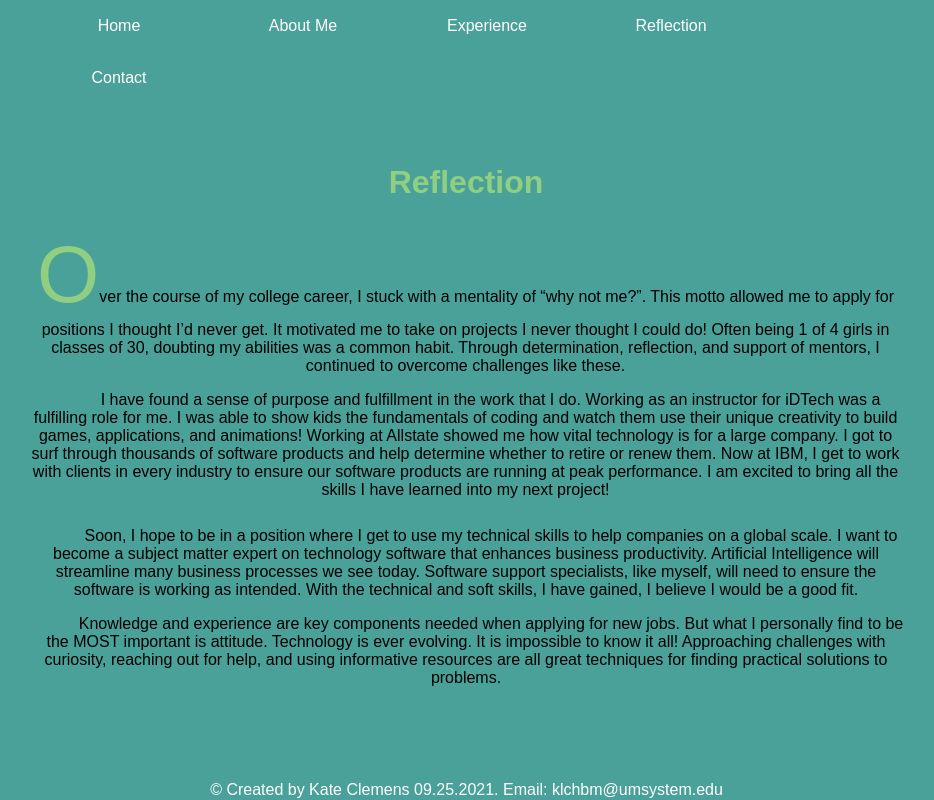
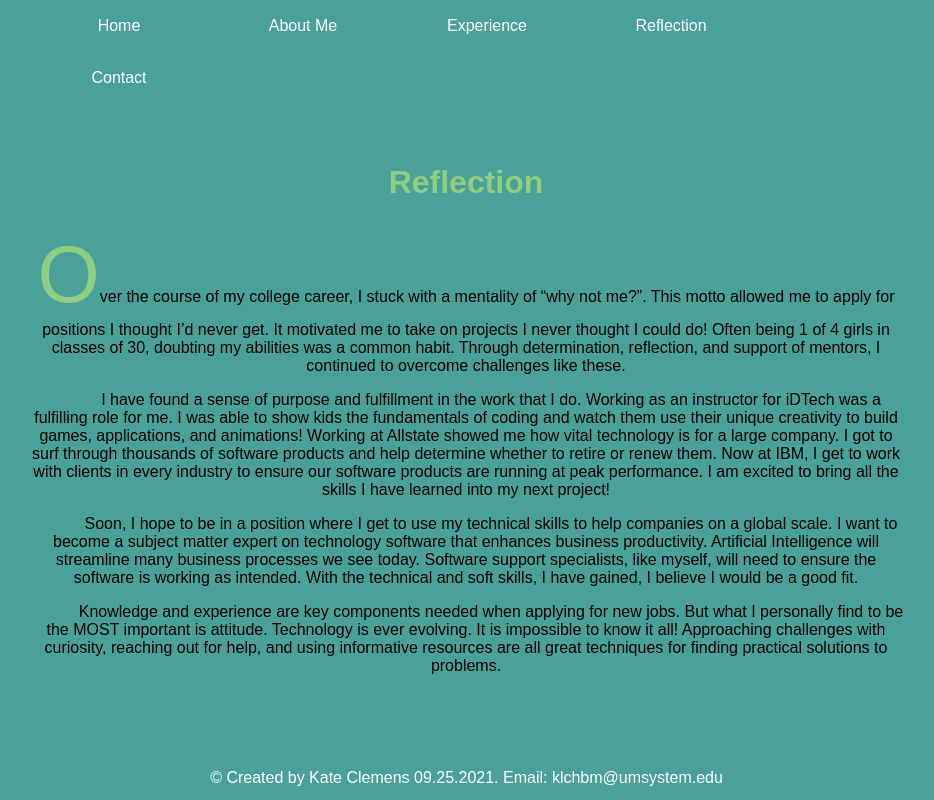
Before and after one commit to klchbm/klchbm.github.io, a PHP site: page /reflection.html in a window 1280 px wide. Shown: the whole page, without its empty margins (173-1107 px from the left). Run offline with PHP 8.4, Linux system fonts and the light colour scheme.

Commit message:
Add files via upload

```diff
--- a/islt_7310/about.html
+++ b/islt_7310/about.html
@@ -86,13 +86,13 @@ Tested:  9.25.21; Passed on Safari and Chrome browsers
         <br>
         <br>
 
-        <row4>
+        <div id="div">
            <blockquote id="quote">It's not a faith in technology. It's faith in people. <br><em>~Steve Jobs</em></blockquote>
             <br>
             <br>
             <br>
-           <iframe id=vid width="560" height="315" src="https://www.youtube.com/embed/44dDbz02204" title="YouTube video player" frameborder="0" allow="accelerometer; autoplay; clipboard-write; encrypted-media; gyroscope; picture-in-picture" allowfullscreen></iframe>
-        </row4>
+           <iframe id=vid width="560" height="315" src="https://www.youtube.com/embed/44dDbz02204" title="YouTube video player" allow="accelerometer; autoplay; clipboard-write; encrypted-media; gyroscope; picture-in-picture" allowfullscreen></iframe>
+        </div>
 
         <br>
         <br>
--- a/islt_7310/industry.css
+++ b/islt_7310/industry.css
@@ -34,7 +34,7 @@ body{
 }
 .link{
     color: white;
-    text-decoration:"none"
+    text-decoration: none;
 }
 
 /* When the browser is at least 1000px and above */
--- a/islt_7310/reflection.css
+++ b/islt_7310/reflection.css
@@ -1,6 +1,6 @@
 .wrapper {
     display: grid;
-    grid-template-rows: .5fr 1fr 5fr 5fr .5fr;
+    grid-template-rows: .5fr 1fr 5fr .5fr;
     grid-gap: 10px;
     height: 720px;
 }
@@ -22,10 +22,6 @@ aside{
     grid-column-start: 1;
     grid-column-end: 5;
 }
-aside2{
-    grid-column-start: 1;
-    grid-column-end: 5;
-}
 
 .wrapper * {
     justify-content: center;
@@ -40,3 +36,13 @@ aside2{
 body{
     color:black;
 }
+
+/* When the browser is at least 1000px and above */
+@media screen and (max-width: 1000px) {
+  #message{
+    font-size: 20px;
+    }
+    .items{
+    font-size: 20px;
+    }
+}
--- a/islt_7310/reflection.html
+++ b/islt_7310/reflection.html
@@ -53,24 +53,18 @@ Tested:  9.25.21; Passed on Safari and Chrome browsers
             <h1>Reflection</h1>
         </header>
 
-        <aside class="items" class="reflect">
-
-            <main>
+        <aside class="items">
 
                 <p class=first-letter>Over the course of my college career, I stuck with a mentality of “why not me?”. This motto allowed me to apply for positions I thought I’d never get. It motivated me to take on projects I never thought I could do! Often being 1 of 4 girls in classes of 30, doubting my abilities was a common habit. Through determination, reflection, and support of mentors, I continued to overcome challenges like these.</p>
 
                 <p class="a">I have found a sense of purpose and fulfillment in the work that I do. Working as an instructor for iDTech was a fulfilling role for me. I was able to show kids the fundamentals of coding and watch them use their unique creativity to build games, applications, and animations! Working at Allstate showed me how vital technology is for a large company. I got to surf through thousands of software products and help determine whether to retire or renew them. Now at IBM, I get to work with clients in every industry to ensure our software products are running at peak performance. I am excited to bring all the skills I have learned into my next project!</p>
 
-            </main>
+                <p class="a">Soon, I hope to be in a position where I get to use my technical skills to help companies on a global scale. I want to become a subject matter expert on technology software that enhances business productivity. Artificial Intelligence will streamline many business processes we see today. Software support specialists, like myself, will need to ensure the software is working as intended. With the technical and soft skills, I have gained, I believe I would be a good fit.</p>
+
+                <p class="a">Knowledge and experience are key components needed when applying for new jobs. But what I personally find to be the MOST important is attitude. Technology is ever evolving. It is impossible to know it all! Approaching challenges with curiosity, reaching out for help, and using informative resources are all great techniques for finding practical solutions to problems.</p>
+
+
        </aside>
-
-       <aside2 class="items">
-
-            <p class="a">Soon, I hope to be in a position where I get to use my technical skills to help companies on a global scale. I want to become a subject matter expert on technology software that enhances business productivity. Artificial Intelligence will streamline many business processes we see today. Software support specialists, like myself, will need to ensure the software is working as intended. With the technical and soft skills, I have gained, I believe I would be a good fit.</p>
-
-            <p class="a">Knowledge and experience are key components needed when applying for new jobs. But what I personally find to be the MOST important is attitude. Technology is ever evolving. It is impossible to know it all! Approaching challenges with curiosity, reaching out for help, and using informative resources are all great techniques for finding practical solutions to problems.</p>
-
-       </aside2>
 
         <br>
         <br>
```
Also changed, not shown: islt_7310/about.css (+7 -4 lines), islt_7310/home.css (+0 -7 lines), islt_7310/index.html (+4 -4 lines).
